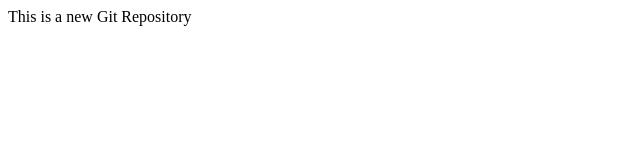
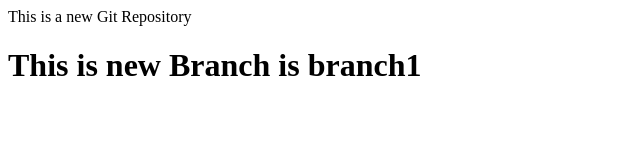
Before and after one commit to patelkenil26/gitPrectice, a plain HTML site: page index.html in a window 1280 px wide. Shown: the whole page, without its empty margins (0-640 px from the left). Drawn offline with Linux system fonts and the light colour scheme.

Commit message:
new branch created

```diff
--- a/index.html
+++ b/index.html
@@ -1 +1,2 @@
 <p>This is a new Git Repository</p>
+<h1>This is new Branch is branch1</h1>
```
